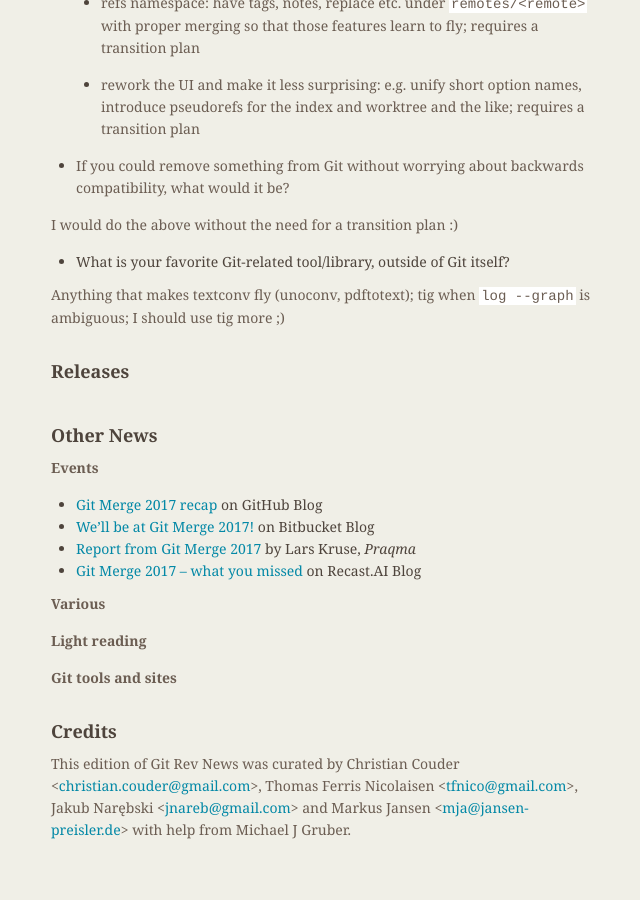
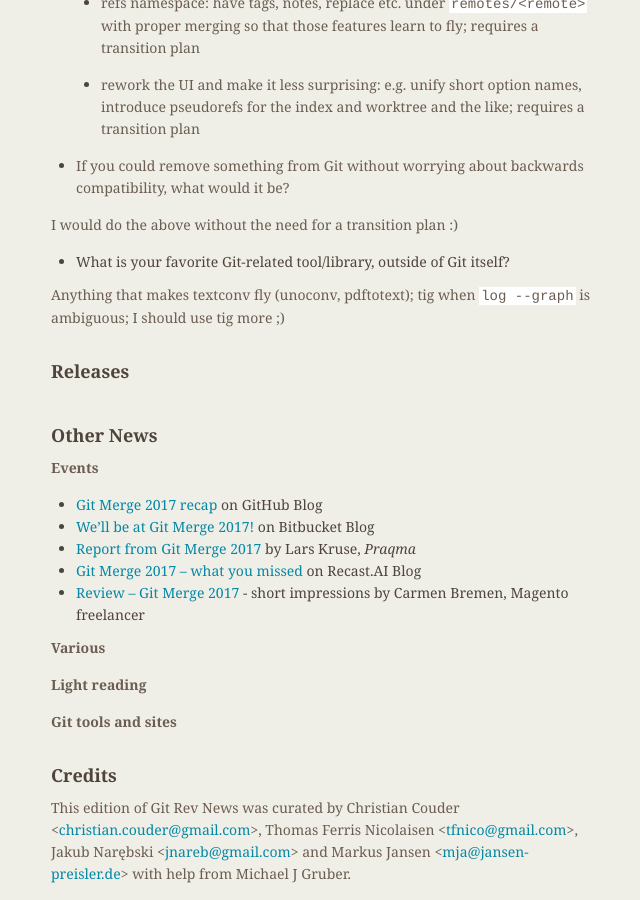
Before and after one commit to git/git.github.io, a Jekyll site: the page built from rev_news/drafts/edition-24.md, in a window 1280 px wide and 900 px high, scrolled down 1325 px. Shown: the whole window, without its empty margins (483-1123 px from the left). Built offline with Jekyll 4.4.1, drawn with Linux system fonts in a browser that asks for light colours; before the commit the page ends 2181 px from its top, so only the background shows below that.

Commit message:
rn-24: One more link about Git Merge 2017 event

```diff
--- a/rev_news/drafts/edition-24.md
+++ b/rev_news/drafts/edition-24.md
@@ -113,6 +113,7 @@ __Events__
 * [We’ll be at Git Merge 2017!](https://blog.bitbucket.org/2017/02/01/well-git-merge-2017/) on Bitbucket Blog
 * [Report from Git Merge 2017](http://www.praqma.com/stories/work-on-git-merge-2017/) by Lars Kruse, _Praqma_
 * [Git Merge 2017 – what you missed](https://blog.recast.ai/git-merge-2017/) on Recast.AI Blog
+* [Review – Git Merge 2017](http://neoshops.de/2017/02/04/review-git-merge-2017/) - short impressions by Carmen Bremen, Magento freelancer
 
 __Various__
 
```
